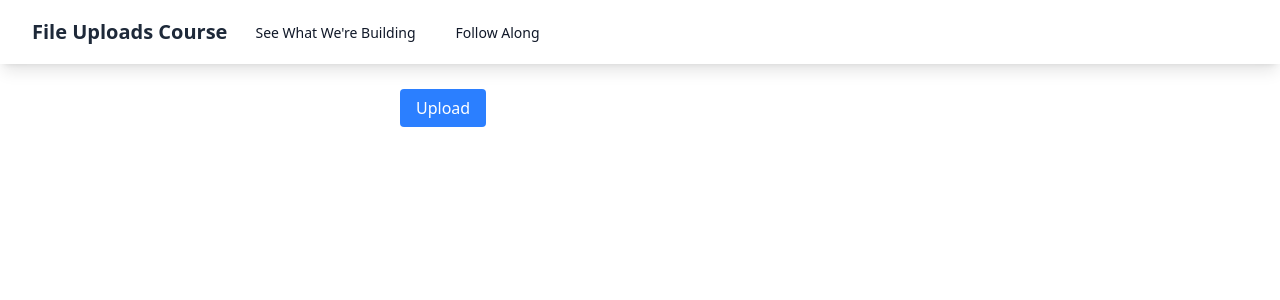
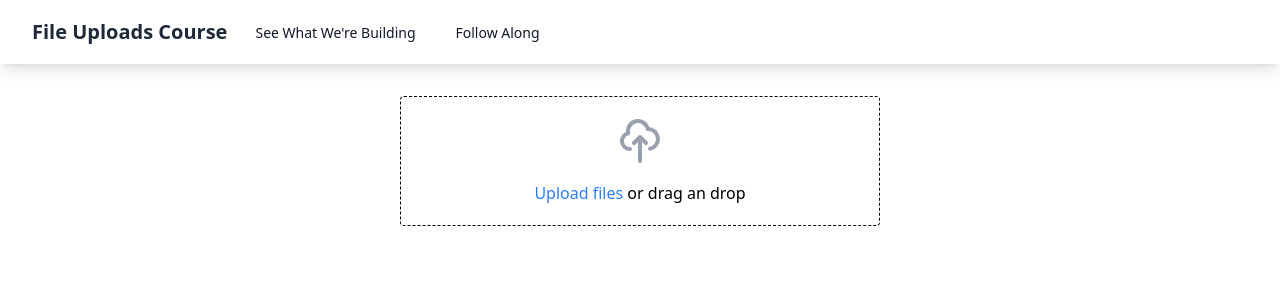
Before and after one commit to drzz21/file-uploads-vue-course, a Nuxt app: page /wip in a window 1280 px wide. Shown: the top 300 px of the page. Built offline with nearby package versions, Linux system fonts and the light colour scheme.

Commit message:
A Super Simple Yet Effective Approach to Drag and Drop File Uploads

```diff
--- a/components/AppFileUpload/AppFileUpload.vue
+++ b/components/AppFileUpload/AppFileUpload.vue
@@ -162,8 +162,19 @@ async function handleFileSelect(event: Event) {
 
 	console.log(response);
 
+	// manejamos la referencia reactiva de archivos
+	//si son archivos multiples concatenamos los archivos cargados
+	//para que se puedan agregar varios, si no son multiples simplemente
+	//reemplazamos la variable con el nuevo valor
+
+	if (props.multiple) {
+		files.value = files.value.concat(fileAsArray);
+	} else {
+		files.value = fileAsArray;
+	}
+
 	//concatenamos los archivos seleccionados a nuestra referencia reactiva
-	files.value = files.value.concat(fileAsArray);
+
 	// console.log(event);
 }
 </script>
@@ -172,18 +183,45 @@ async function handleFileSelect(event: Event) {
 	<div>
 		<!-- follow along here -->
 		<!-- input oculto con atributo multiple para seleccionar varios archivos -->
-		<label class="px-4 py-2 bg-blue-500 text-white rounded cursor-pointer">
-			<!-- usamos accept que es la forma descrita en la documentacion para listar el tipo de archivos a aceptar -->
-			<!-- agregamos las referencias a las props -->
+		<!-- <label class="px-4 py-2 bg-blue-500 text-white rounded cursor-pointer"> -->
+		<!-- usamos accept que es la forma descrita en la documentacion para listar el tipo de archivos a aceptar -->
+		<!-- agregamos las referencias a las props -->
+		<!-- quitamos nuestro label porque usaremos un div ahora -->
+		<!-- con estos estilos para posicionar el input dentro de ese div -->
+		<!-- con inset 0 tenemos top 0, right 0, bottom 0 y left 0 -->
+		<div class="relative border border-dashed p-5 rounded text-center">
 			<input
+				class="absolute inset-0 opacity-0"
 				type="file"
 				:accept="accept?.join(',')"
 				:multiple="multiple"
 				@change="handleFileSelect"
-				hidden
 			/>
-			Upload
-		</label>
+
+			<!-- esto se agregó con ia usando este prompt -->
+			<!-- add a file upload svg -->
+
+			<svg
+				class="w-12 h-12 mx-auto mb-4 text-gray-400"
+				fill="none"
+				stroke="currentColor"
+				viewBox="0 0 24 24"
+				xmlns="http://www.w3.org/2000/svg"
+			>
+				<path
+					stroke-linecap="round"
+					stroke-linejoin="round"
+					stroke-width="2"
+					d="M7 16a4 4 0 01-.88-7.903A5 5 0 1115.9 6L16 6a5 5 0 011 9.9M15 13l-3-3m0 0l-3 3m3-3v12"
+				></path>
+			</svg>
+
+			<!-- añadimos texto para nuestro upload -->
+			<span class="text-blue-500">Upload files</span>
+			<span> or drag an drop</span>
+		</div>
+		<!-- Upload -->
+		<!-- </label> -->
 		<p v-for="(file, index) in files" :key="file.name">
 			{{ file.name }}
 			<!-- si el archivo que vamos a mostrar no está en los mimetypes permitidos
```
